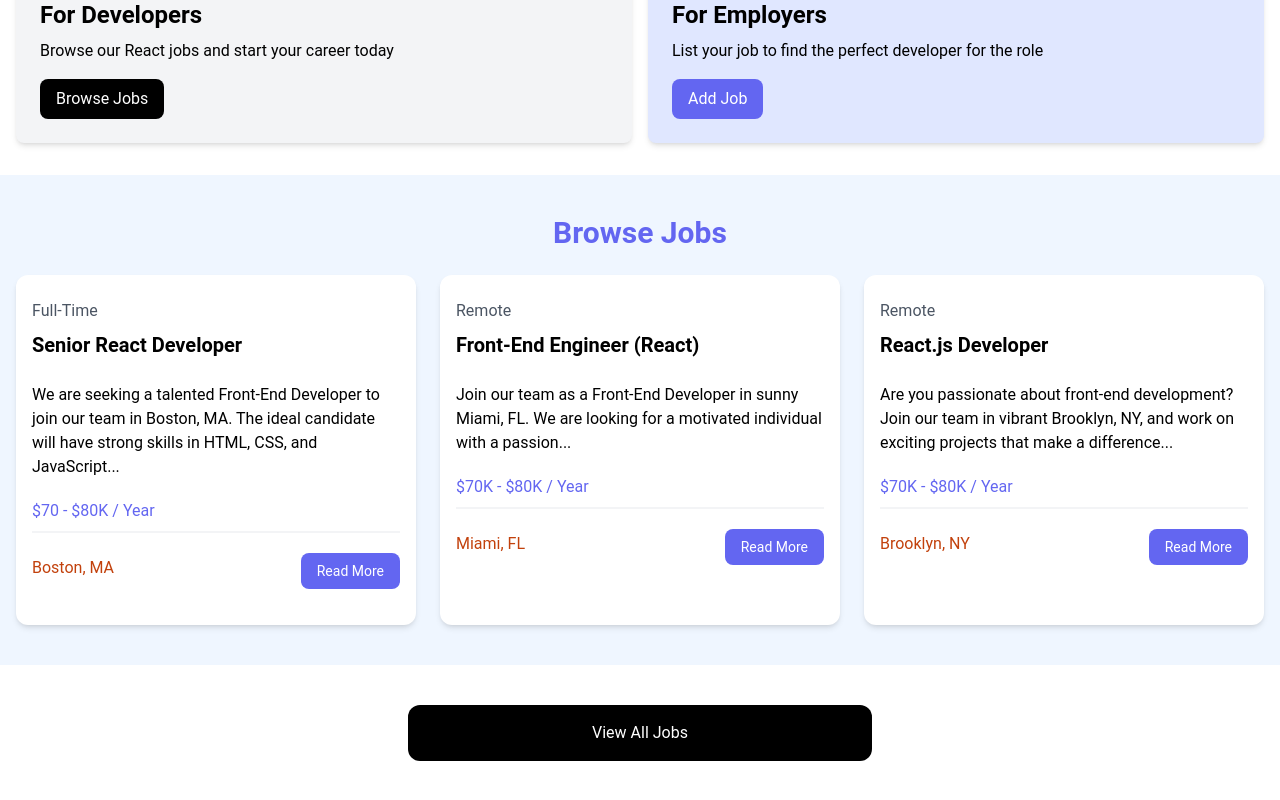
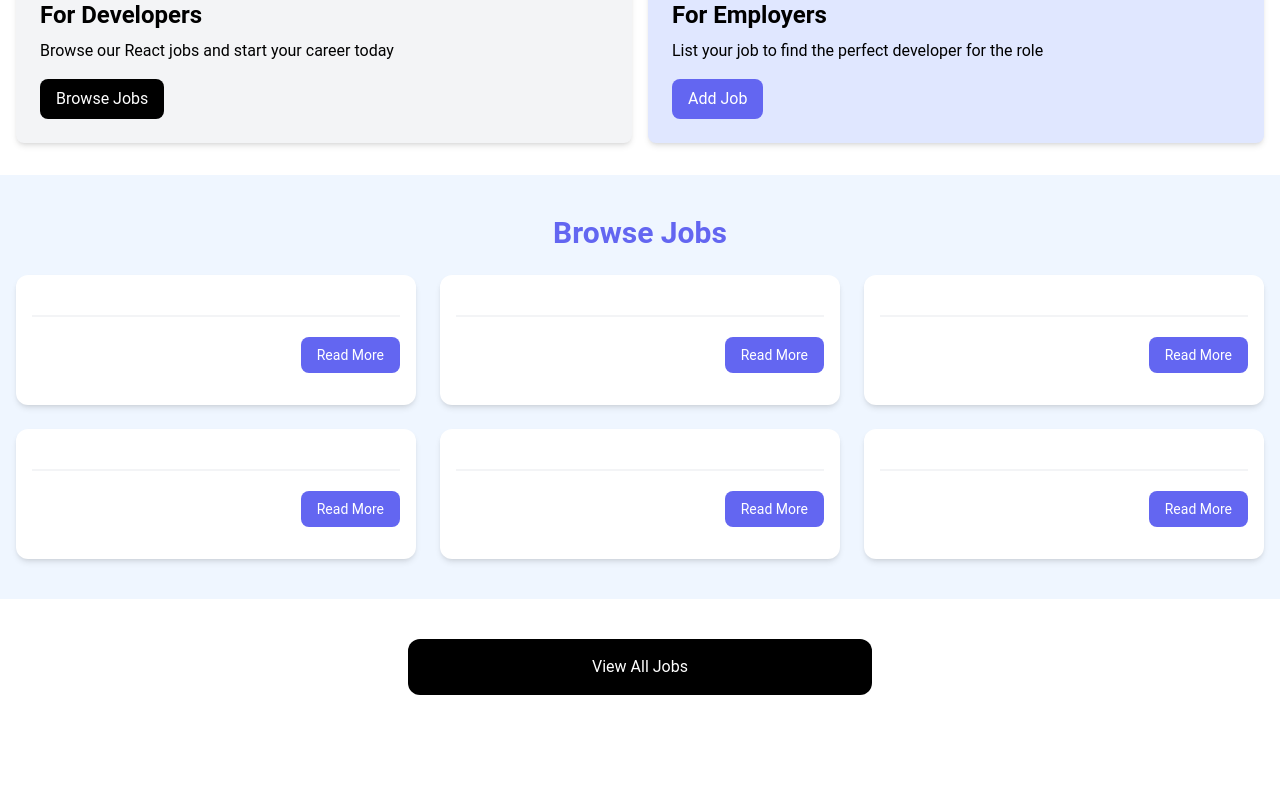
Before and after one commit to abuzarraziqgithub/Job-Finder-React-App, a React (Vite) app: page / in a window 1280 px wide. Shown: the part 434-1234 px from the top of the page. After the commit the page ends 1169 px from the top, so only its background shows below. Built offline with nearby package versions, Linux system fonts and the light colour scheme.

Commit message:
created-json-file

```diff
--- a/src/App.jsx
+++ b/src/App.jsx
@@ -2,6 +2,7 @@
 import Navbar from "./components/Navbar";
 import Hero from "./components/Hero";
 import HomeCards from "./components/HomeCards";
+import JobListings from "./JobListings";
 
 const App = () => {
   return (
@@ -9,114 +10,7 @@
       <Navbar />
       <Hero />
       <HomeCards />
-
-      {/* <!-- Browse Jobs --> */}
-      <section className="bg-blue-50 px-4 py-10">
-        <div className="container-xl lg:container m-auto">
-          <h2 className="text-3xl font-bold text-indigo-500 mb-6 text-center">
-            Browse Jobs
-          </h2>
-          <div className="grid grid-cols-1 md:grid-cols-3 gap-6">
-            {/* <!-- Job Listing 1 --> */}
-            <div className="bg-white rounded-xl shadow-md relative">
-              <div className="p-4">
-                <div className="mb-6">
-                  <div className="text-gray-600 my-2">Full-Time</div>
-                  <h3 className="text-xl font-bold">Senior React Developer</h3>
-                </div>
-
-                <div className="mb-5">
-                  We are seeking a talented Front-End Developer to join our team
-                  in Boston, MA. The ideal candidate will have strong skills in
-                  HTML, CSS, and JavaScript...
-                </div>
-
-                <h3 className="text-indigo-500 mb-2">$70 - $80K / Year</h3>
-
-                <div className="border border-gray-100 mb-5"></div>
-
-                <div className="flex flex-col lg:flex-row justify-between mb-4">
-                  <div className="text-orange-700 mb-3">
-                    <i className="fa-solid fa-location-dot text-lg"></i>
-                    Boston, MA
-                  </div>
-                  <a
-                    href="job.html"
-                    className="h-[36px] bg-indigo-500 hover:bg-indigo-600 text-white px-4 py-2 rounded-lg text-center text-sm"
-                  >
-                    Read More
-                  </a>
-                </div>
-              </div>
-            </div>
-            {/* <!-- Job Listing 2 --> */}
-            <div className="bg-white rounded-xl shadow-md relative">
-              <div className="p-4">
-                <div className="mb-6">
-                  <div className="text-gray-600 my-2">Remote</div>
-                  <h3 className="text-xl font-bold">
-                    Front-End Engineer (React)
-                  </h3>
-                </div>
-
-                <div className="mb-5">
-                  Join our team as a Front-End Developer in sunny Miami, FL. We
-                  are looking for a motivated individual with a passion...
-                </div>
-
-                <h3 className="text-indigo-500 mb-2">$70K - $80K / Year</h3>
-
-                <div className="border border-gray-100 mb-5"></div>
-
-                <div className="flex flex-col lg:flex-row justify-between mb-4">
-                  <div className="text-orange-700 mb-3">
-                    <i className="fa-solid fa-location-dot text-lg"></i>
-                    Miami, FL
-                  </div>
-                  <a
-                    href="job.html"
-                    className="h-[36px] bg-indigo-500 hover:bg-indigo-600 text-white px-4 py-2 rounded-lg text-center text-sm"
-                  >
-                    Read More
-                  </a>
-                </div>
-              </div>
-            </div>
-            {/* <!-- Job Listing 3 --> */}
-            <div className="bg-white rounded-xl shadow-md relative">
-              <div className="p-4">
-                <div className="mb-6">
-                  <div className="text-gray-600 my-2">Remote</div>
-                  <h3 className="text-xl font-bold">React.js Developer</h3>
-                </div>
-
-                <div className="mb-5">
-                  Are you passionate about front-end development? Join our team
-                  in vibrant Brooklyn, NY, and work on exciting projects that
-                  make a difference...
-                </div>
-
-                <h3 className="text-indigo-500 mb-2">$70K - $80K / Year</h3>
-
-                <div className="border border-gray-100 mb-5"></div>
-
-                <div className="flex flex-col lg:flex-row justify-between mb-4">
-                  <div className="text-orange-700 mb-3">
-                    <i className="fa-solid fa-location-dot text-lg"></i>
-                    Brooklyn, NY
-                  </div>
-                  <a
-                    href="job.html"
-                    className="h-[36px] bg-indigo-500 hover:bg-indigo-600 text-white px-4 py-2 rounded-lg text-center text-sm"
-                  >
-                    Read More
-                  </a>
-                </div>
-              </div>
-            </div>
-          </div>
-        </div>
-      </section>
+      <JobListings />
 
       <section className="m-auto max-w-lg my-10 px-6">
         <a
--- /dev/null
+++ b/src/JobListing.jsx
@@ -0,0 +1,35 @@
+import React from "react";
+
+const JobListing = (job) => {
+  return (
+    <div className="bg-white rounded-xl shadow-md relative">
+      <div className="p-4">
+        <div className="mb-6">
+          <div className="text-gray-600 my-2">{job.type}</div>
+          <h3 className="text-xl font-bold">{job.title}</h3>
+        </div>
+
+        <div className="mb-5">{job.description}</div>
+
+        <h3 className="text-indigo-500 mb-2">{job.salary}</h3>
+
+        <div className="border border-gray-100 mb-5"></div>
+
+        <div className="flex flex-col lg:flex-row justify-between mb-4">
+          <div className="text-orange-700 mb-3">
+            <i className="fa-solid fa-location-dot text-lg"></i>
+            {job.location}
+          </div>
+          <a
+            href={`/job/${job.id}`}
+            className="h-[36px] bg-indigo-500 hover:bg-indigo-600 text-white px-4 py-2 rounded-lg text-center text-sm"
+          >
+            Read More
+          </a>
+        </div>
+      </div>
+    </div>
+  );
+};
+
+export default JobListing;
--- /dev/null
+++ b/src/JobListings.jsx
@@ -0,0 +1,23 @@
+import React from "react";
+import JobListing from "./JobListing";
+import jobs from "./jobs.json";
+const JobListings = () => {
+  return (
+    <div>
+      <section className="bg-blue-50 px-4 py-10">
+        <div className="container-xl lg:container m-auto">
+          <h2 className="text-3xl font-bold text-indigo-500 mb-6 text-center">
+            Browse Jobs
+          </h2>
+          <div className="grid grid-cols-1 md:grid-cols-3 gap-6">
+            {jobs.map((job) => (
+              <JobListing key={job.id} job={job} />
+            ))}
+          </div>
+        </div>
+      </section>
+    </div>
+  );
+};
+
+export default JobListings;
```
